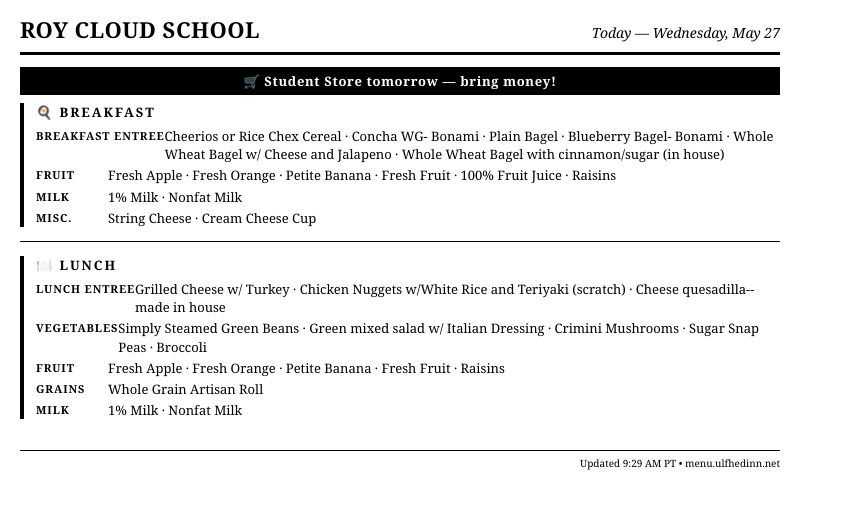
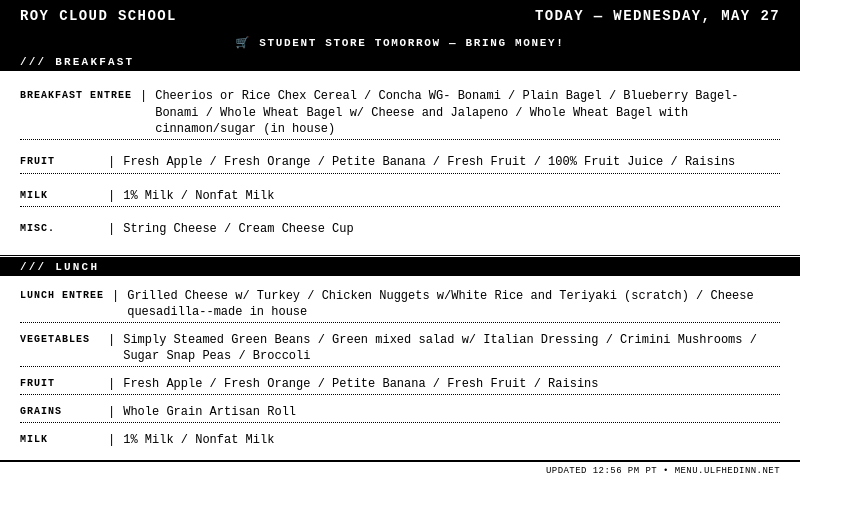
Before and after one commit to jarvis-jonsbot/trmnl-school-menu, a website: page docs/index.html in a window 1280 px wide. Shown: the whole page, without its empty margins (0-863 px from the left). Drawn offline with Linux system fonts and the light colour scheme.

Commit message:
Update menu for 2026-05-27

```diff
--- a/docs/index.html
+++ b/docs/index.html
@@ -9,78 +9,86 @@
     body {
       width: 800px; height: 480px;
       background: #fff; color: #000;
-      font-family: Georgia, serif;
+      font-family: 'Courier New', Courier, monospace;
       overflow: hidden;
       display: flex; flex-direction: column;
-      padding: 14px 20px 10px;
     }
-    .header {
-      display: flex; justify-content: space-between; align-items: baseline;
-      border-bottom: 3px solid #000;
-      padding-bottom: 8px; margin-bottom: 12px;
+    .top-bar {
+      display: flex; justify-content: space-between; align-items: center;
+      background: #000; color: #fff;
+      padding: 8px 20px;
+      font-size: 14px; letter-spacing: 0.1em; text-transform: uppercase; font-weight: bold;
     }
-    .school { font-size: 22px; font-weight: bold; letter-spacing: 0.02em; text-transform: uppercase; }
-    .date-label { font-size: 14px; font-style: italic; }
-    .meals { display: flex; flex-direction: column; gap: 10px; flex: 1; }
-    .meal-block { border-left: 4px solid #000; padding-left: 12px; }
-    .meal-title { font-size: 13px; font-weight: bold; letter-spacing: 0.15em; text-transform: uppercase; margin-bottom: 6px; }
-    .cat-rows { display: flex; flex-direction: column; gap: 3px; }
-    .cat-row { display: flex; font-size: 13px; line-height: 1.4; }
-    .cat-name { font-weight: bold; font-size: 11px; letter-spacing: 0.08em; text-transform: uppercase; min-width: 72px; padding-top: 1px; flex-shrink: 0; }
+    .content { flex: 1; display: flex; flex-direction: column; overflow: hidden; }
+    .meal-section { flex: 1; display: flex; flex-direction: column; }
+    .meal-section:first-child { border-bottom: 3px double #000; }
+    .meal-header {
+      background: #000; color: #fff;
+      font-size: 11px; font-weight: bold; letter-spacing: 0.2em; text-transform: uppercase;
+      padding: 3px 20px;
+    }
+    .cat-rows { flex: 1; display: flex; flex-direction: column; justify-content: space-evenly; padding: 3px 20px; }
+    .cat-row { display: flex; font-size: 12px; line-height: 1.35; border-bottom: 1px dotted #000; padding: 2px 0; }
+    .cat-row:last-child { border-bottom: none; }
+    .cat-name { min-width: 80px; font-weight: bold; text-transform: uppercase; font-size: 10px; letter-spacing: 0.1em; padding-top: 1px; flex-shrink: 0; }
+    .sep { margin: 0 8px; flex-shrink: 0; }
     .cat-items { flex: 1; }
-    .divider { border: none; border-top: 1px solid #000; margin: 4px 0; }
-    .no-menu { font-size: 13px; font-style: italic; }
-    footer { font-size: 10px; text-align: right; border-top: 1px solid #000; padding-top: 5px; margin-top: 6px; }
-    .reminder-banner { background: #000; color: #fff; text-align: center; font-size: 13px; font-weight: bold; letter-spacing: 0.05em; padding: 5px 12px; margin-bottom: 8px; }
+    footer { font-size: 9px; text-align: right; border-top: 2px solid #000; padding: 4px 20px; letter-spacing: 0.05em; text-transform: uppercase; }
+    .reminder-banner { background: #000; color: #fff; text-align: center; font-size: 11px; font-weight: bold; letter-spacing: 0.15em; text-transform: uppercase; padding: 4px 20px; }
   </style>
 </head>
 <body>
-  <div class="header">
-    <span class="school">Roy Cloud School</span>
-    <span class="date-label">Today — Wednesday, May 27</span>
+  <div class="top-bar">
+    <span>Roy Cloud School</span>
+    <span>Today — Wednesday, May 27</span>
   </div>
   <div class="reminder-banner">🛒 Student Store tomorrow — bring money!</div>
-  <div class="meals">
-    <div class="meal-block"><div class="meal-title">🍳 Breakfast</div><div class="cat-rows">
+  <div class="content">
+    <div class="meal-section">
+      <div class="meal-header">/// Breakfast</div>
+      <div class="cat-rows">
       <div class="cat-row">
-        <span class="cat-name">Breakfast Entree</span>
-        <span class="cat-items">Cheerios or Rice Chex Cereal · Concha WG- Bonami · Plain Bagel · Blueberry Bagel- Bonami · Whole Wheat Bagel w/ Cheese and Jalapeno · Whole Wheat Bagel with cinnamon/sugar (in house)</span>
+        <span class="cat-name">Breakfast Entree</span><span class="sep">|</span>
+        <span class="cat-items">Cheerios or Rice Chex Cereal / Concha WG- Bonami / Plain Bagel / Blueberry Bagel- Bonami / Whole Wheat Bagel w/ Cheese and Jalapeno / Whole Wheat Bagel with cinnamon/sugar (in house)</span>
       </div>
       <div class="cat-row">
-        <span class="cat-name">Fruit</span>
-        <span class="cat-items">Fresh Apple · Fresh Orange · Petite Banana · Fresh Fruit · 100% Fruit Juice · Raisins</span>
+        <span class="cat-name">Fruit</span><span class="sep">|</span>
+        <span class="cat-items">Fresh Apple / Fresh Orange / Petite Banana / Fresh Fruit / 100% Fruit Juice / Raisins</span>
       </div>
       <div class="cat-row">
-        <span class="cat-name">Milk</span>
-        <span class="cat-items">1% Milk · Nonfat Milk</span>
+        <span class="cat-name">Milk</span><span class="sep">|</span>
+        <span class="cat-items">1% Milk / Nonfat Milk</span>
       </div>
       <div class="cat-row">
-        <span class="cat-name">Misc.</span>
-        <span class="cat-items">String Cheese · Cream Cheese Cup</span>
-      </div></div></div>
-    <hr class="divider">
-    <div class="meal-block"><div class="meal-title">🍽️ Lunch</div><div class="cat-rows">
+        <span class="cat-name">Misc.</span><span class="sep">|</span>
+        <span class="cat-items">String Cheese / Cream Cheese Cup</span>
+      </div></div>
+    </div>
+    <div class="meal-section">
+      <div class="meal-header">/// Lunch</div>
+      <div class="cat-rows">
       <div class="cat-row">
-        <span class="cat-name">Lunch Entree</span>
-        <span class="cat-items">Grilled Cheese w/ Turkey · Chicken Nuggets w/White Rice and Teriyaki (scratch) · Cheese quesadilla--made in house</span>
+        <span class="cat-name">Lunch Entree</span><span class="sep">|</span>
+        <span class="cat-items">Grilled Cheese w/ Turkey / Chicken Nuggets w/White Rice and Teriyaki (scratch) / Cheese quesadilla--made in house</span>
       </div>
       <div class="cat-row">
-        <span class="cat-name">Vegetables</span>
-        <span class="cat-items">Simply Steamed Green Beans · Green mixed salad w/ Italian Dressing · Crimini Mushrooms · Sugar Snap Peas · Broccoli</span>
+        <span class="cat-name">Vegetables</span><span class="sep">|</span>
+        <span class="cat-items">Simply Steamed Green Beans / Green mixed salad w/ Italian Dressing / Crimini Mushrooms / Sugar Snap Peas / Broccoli</span>
       </div>
       <div class="cat-row">
-        <span class="cat-name">Fruit</span>
-        <span class="cat-items">Fresh Apple · Fresh Orange · Petite Banana · Fresh Fruit · Raisins</span>
+        <span class="cat-name">Fruit</span><span class="sep">|</span>
+        <span class="cat-items">Fresh Apple / Fresh Orange / Petite Banana / Fresh Fruit / Raisins</span>
       </div>
       <div class="cat-row">
-        <span class="cat-name">Grains</span>
+        <span class="cat-name">Grains</span><span class="sep">|</span>
         <span class="cat-items">Whole Grain Artisan Roll</span>
       </div>
       <div class="cat-row">
-        <span class="cat-name">Milk</span>
-        <span class="cat-items">1% Milk · Nonfat Milk</span>
-      </div></div></div>
+        <span class="cat-name">Milk</span><span class="sep">|</span>
+        <span class="cat-items">1% Milk / Nonfat Milk</span>
+      </div></div>
+    </div>
   </div>
-  <footer>Updated 9:29 AM PT &bull; menu.ulfhedinn.net</footer>
+  <footer>Updated 12:56 PM PT &bull; menu.ulfhedinn.net</footer>
 </body>
 </html>
```
